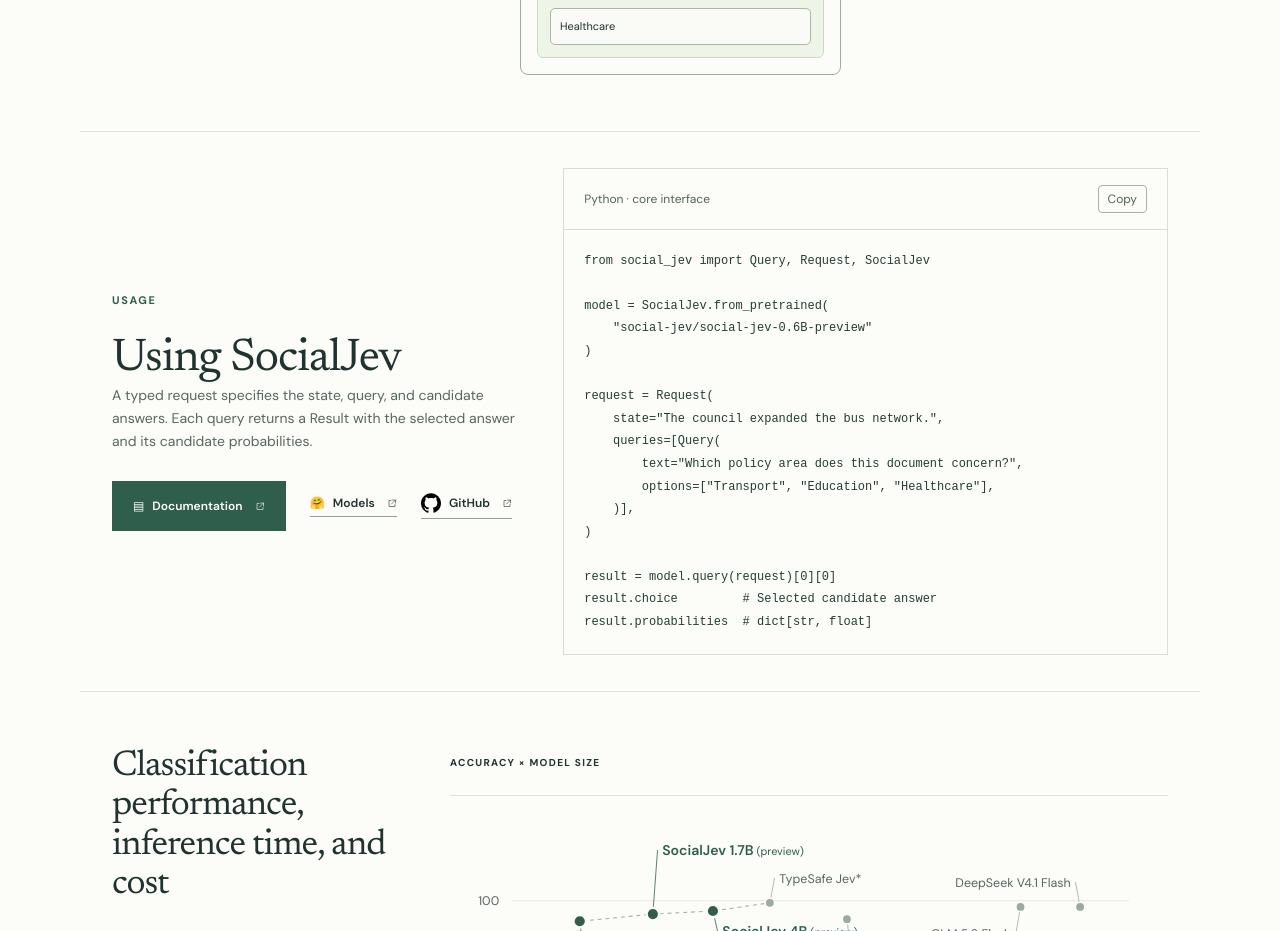
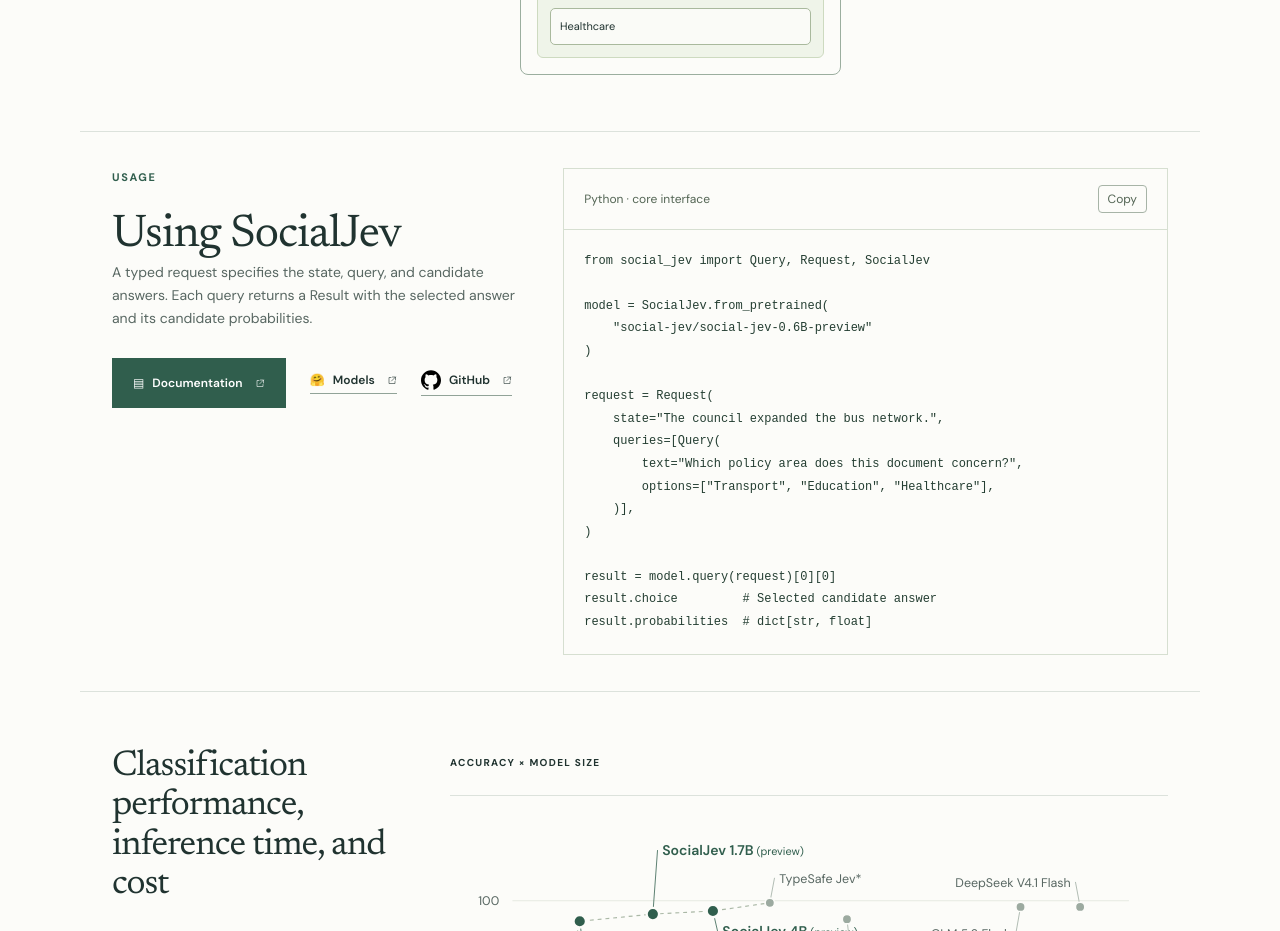
Before and after one commit to social-jev/social-jev.github.io, a React (Vite) app: page / in a window 1280 px wide. Shown: the part 1840-2771 px from the top of the page. Built offline with nearby package versions, Linux system fonts and the light colour scheme.

Commit message:
Top-align usage copy with the code example

```diff
--- a/src/walkthrough.css
+++ b/src/walkthrough.css
@@ -1778,3 +1778,5 @@
 }
 
 .site-header nav a[href^="#"]::after { content: none; }
+
+.interface-section { align-items: start; }
```
